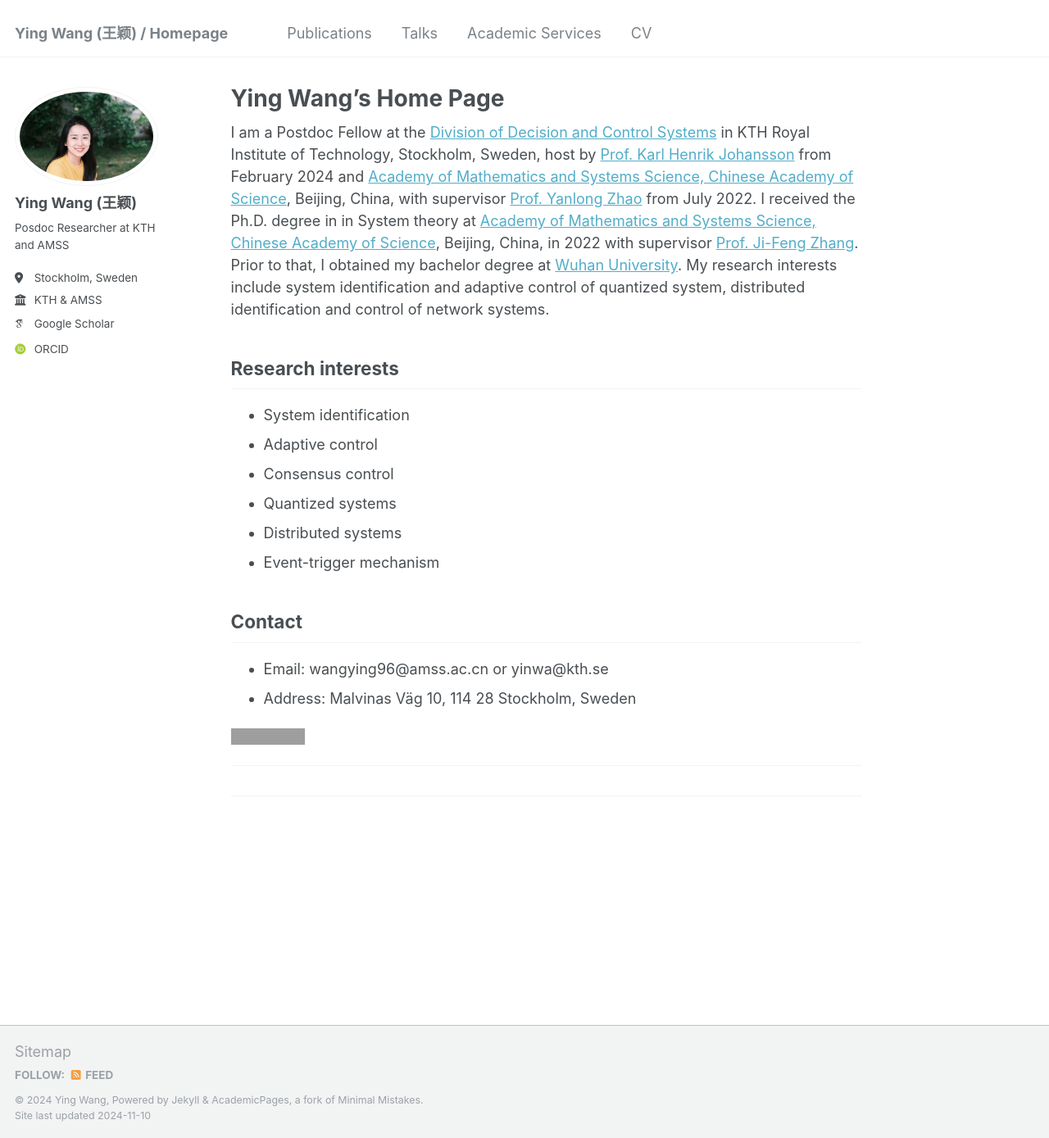
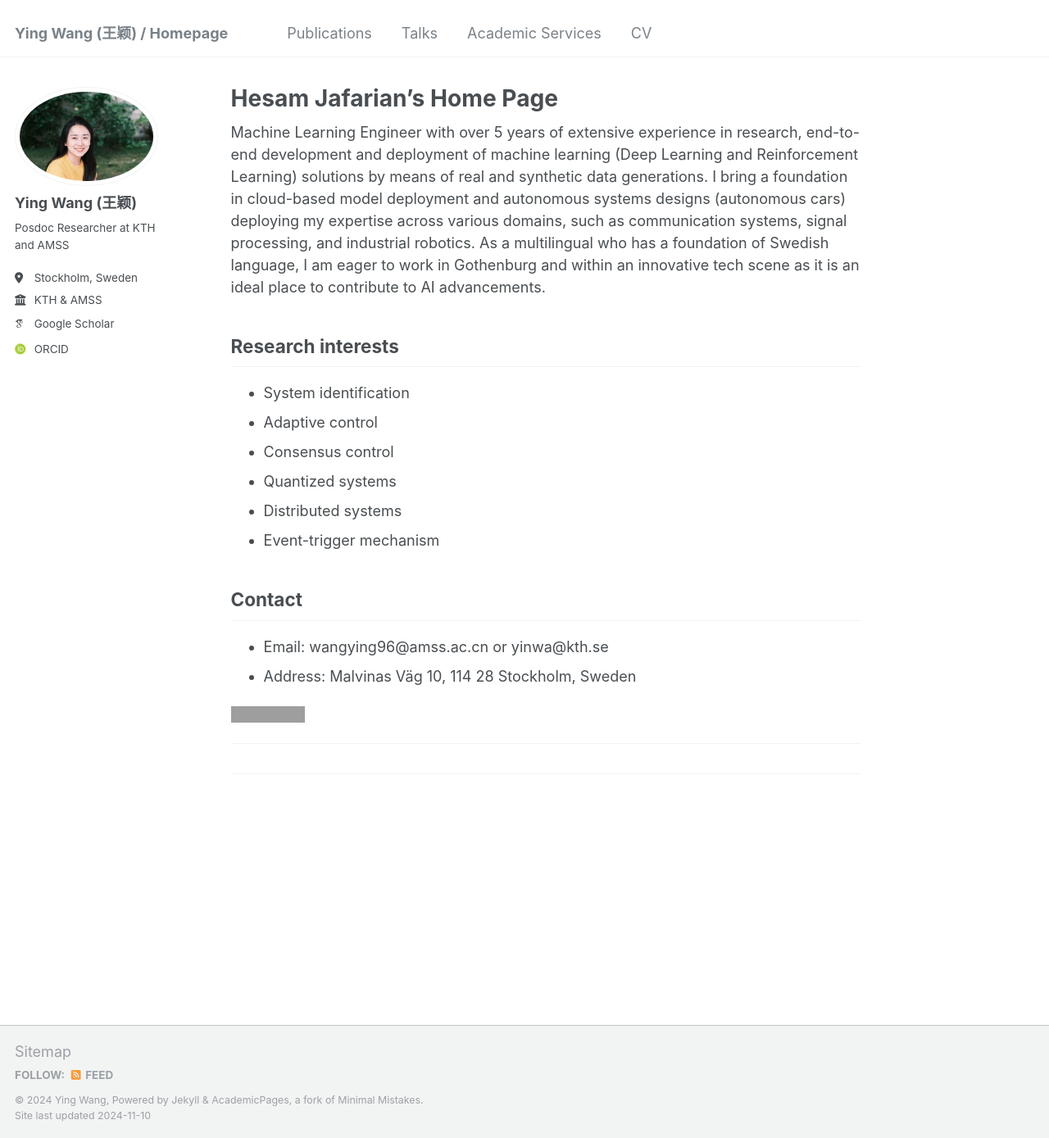
Before and after one commit to hesamjafarian/hesamjafarian.github.io, a Jekyll site: the page built from _pages/about.md, in a window 1280 px wide and 1389 px high. Shown: the whole window at 82% size. Built offline with Jekyll 4.4.1, drawn with Linux system fonts in a browser that asks for light colours; some web fonts are replaced; grey boxes are pictures that could not be loaded.

Commit message:
Update about.md

```diff
--- a/_pages/about.md
+++ b/_pages/about.md
@@ -1,13 +1,13 @@
 ---
 permalink: /
-title: "Ying Wang's Home Page"
+title: "Hesam Jafarian's Home Page"
 author_profile: true
 redirect_from:
   - /about/
   - /about.html
 ---
 
-I am a Postdoc Fellow at the [Division of Decision and Control Systems](https://www.kth.se/is/dcs/division-of-decision-and-control-systems-1.788078) in KTH Royal Institute of Technology, Stockholm, Sweden, host by [Prof. Karl Henrik Johansson](https://people.kth.se/~kallej/index.html) from February 2024 and [Academy of Mathematics and Systems Science, Chinese Academy of Science](http://english.amss.cas.cn/), Beijing, China, with supervisor [Prof. Yanlong Zhao](http://lsc.amss.ac.cn/~ylzhao/) from July 2022. I received the Ph.D. degree in in System theory at [Academy of Mathematics and Systems Science, Chinese Academy of Science](http://english.amss.cas.cn/), Beijing, China, in 2022 with supervisor [Prof. Ji-Feng Zhang](http://lsc.amss.ac.cn/~jif/). Prior to that, I obtained my bachelor degree at [Wuhan University](https://en.whu.edu.cn/). My research interests include system identification and adaptive control of quantized system, distributed identification and control of network systems.
+Machine Learning Engineer with over 5 years of extensive experience in research, end-to-end development and deployment of machine learning (Deep Learning and Reinforcement Learning) solutions by means of real and synthetic data generations. I bring a  foundation in cloud-based model deployment and autonomous systems designs (autonomous cars) deploying my expertise across various domains, such as communication systems, signal processing, and industrial robotics. As a multilingual who has a foundation of Swedish language, I am eager to work in Gothenburg and within an innovative tech scene as it is an ideal place to contribute to AI advancements.
 
 ## Research interests
 * System identification
```
